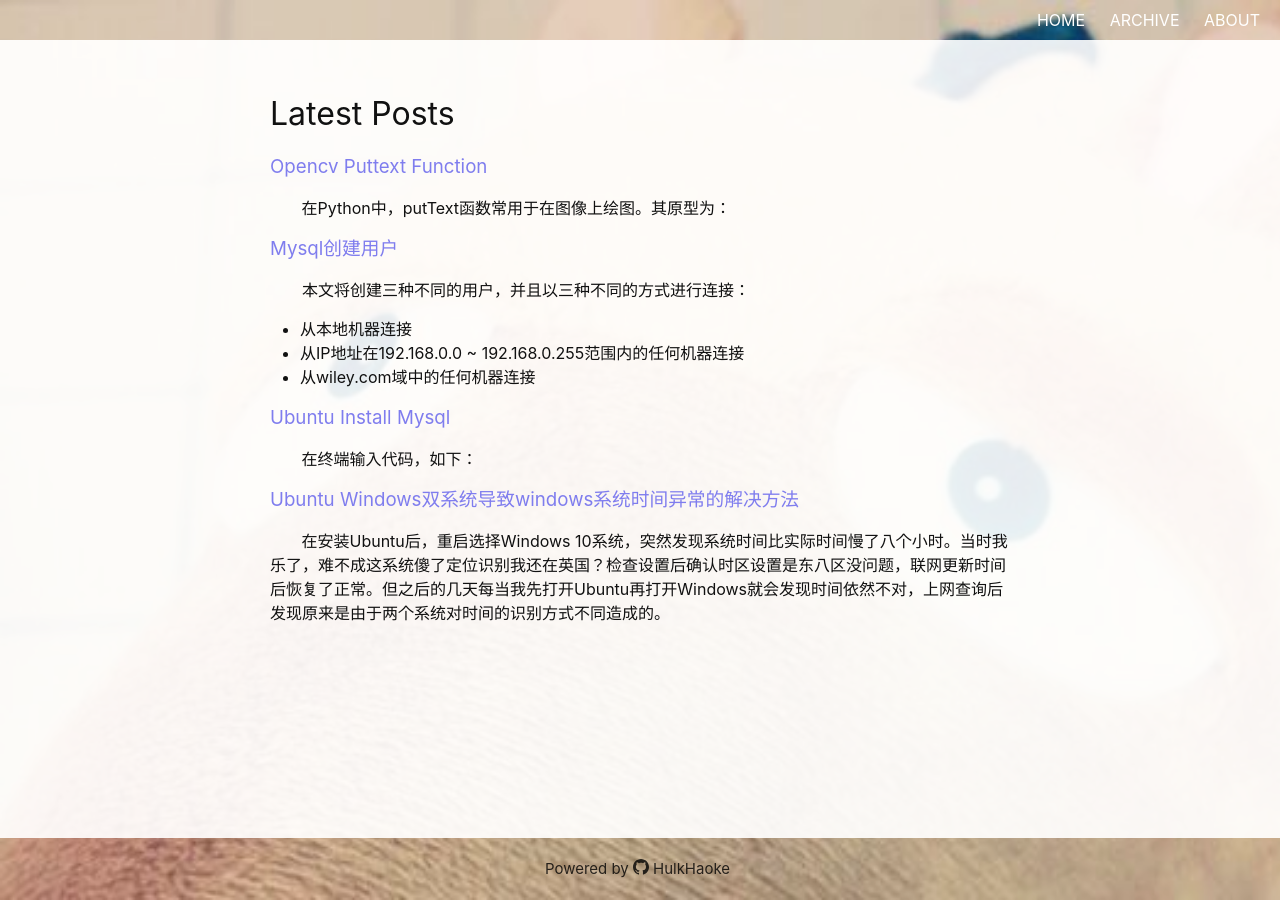
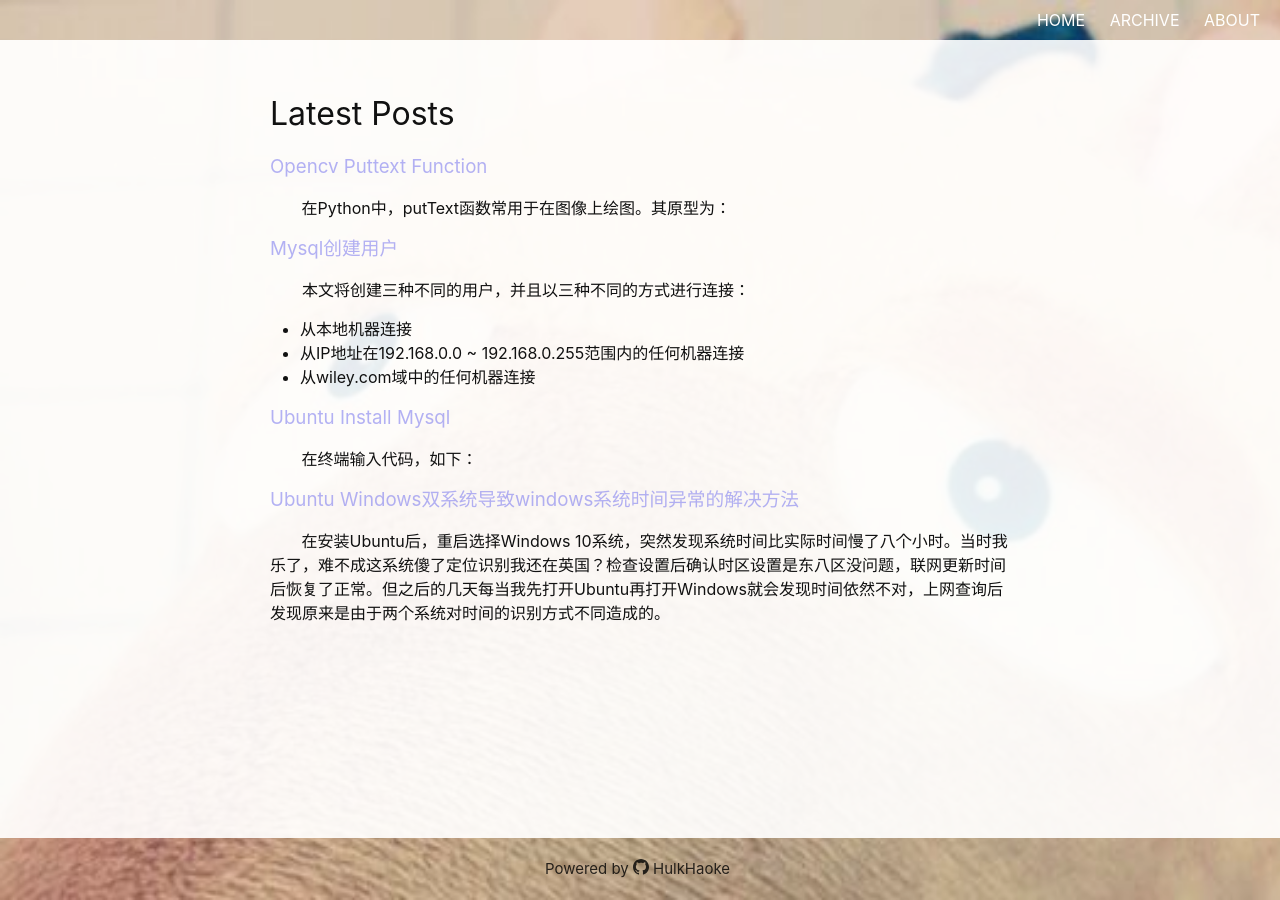
Before and after one commit to Hulkhaoke/HulkHaoke.github.io, a Jekyll site: the page built from archive.html, in a window 1280 px wide. Built offline with Jekyll 4.4.1, drawn with Linux system fonts in a browser that asks for light colours.

Commit message:
fix title color

```diff
--- a/archive.html
+++ b/archive.html
@@ -13,7 +13,7 @@
             <h1>Latest Posts</h1>
             {% for post in site.posts %}
               <li1>
-                <h3><a href="{{ post.url }}">{{ post.title }}</a></h3>
+                <h3><a class="title" href="{{ post.url }}">{{ post.title }}</a></h3>
                 <p>{{ post.excerpt }}</p>
               </li1>
             {% endfor %}
--- a/assets/css/styles.css
+++ b/assets/css/styles.css
@@ -80,17 +80,21 @@
   * Links
   */
  a {
-   color: #7f7dee;
+   color: #ffffff;
    text-decoration: none; }
    a:visited {
-     color: #000000;
+     color: #ff3c23;
     text-decoration: none; }
+    .title {
+      color: #7f7dee98;
+      text-decoration: none;
+    }
     .username {
       color: rgba(0, 0, 0, 0.8);
       text-decoration: none; }
    a:hover {
      color: rgb(0, 0, 0);
-     text-decoration: none; }
+     text-decoration: underline; }
    .social-media-list a:hover {
      text-decoration: none; }
      .social-media-list a:hover .username {
```
Also changed, not shown: 3 other files.
